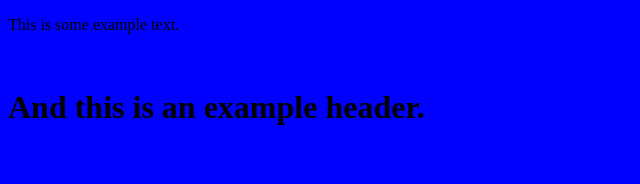
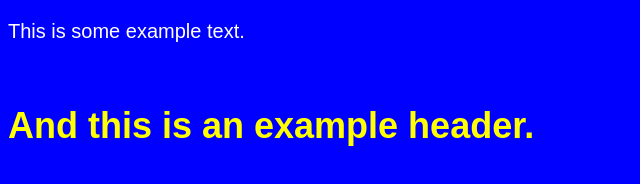
Before and after one commit to Sayremspodcast/PodcastPage, a plain HTML site: page index.html in a window 1280 px wide. Shown: the whole page, without its empty margins (0-640 px from the left). Drawn offline with Linux system fonts and the light colour scheme.

Commit message:
Update style.css

```diff
--- a/style.css
+++ b/style.css
@@ -1,3 +1,16 @@
 body{
 background-color: blue;
 }
+
+p{
+color: white;
+font-size: 20px;
+font-family: Arial;
+}
+
+h1{
+color: yellow;
+font-size: 36px;
+font-family: Arial;
+font-weight: bold;
+}
```
